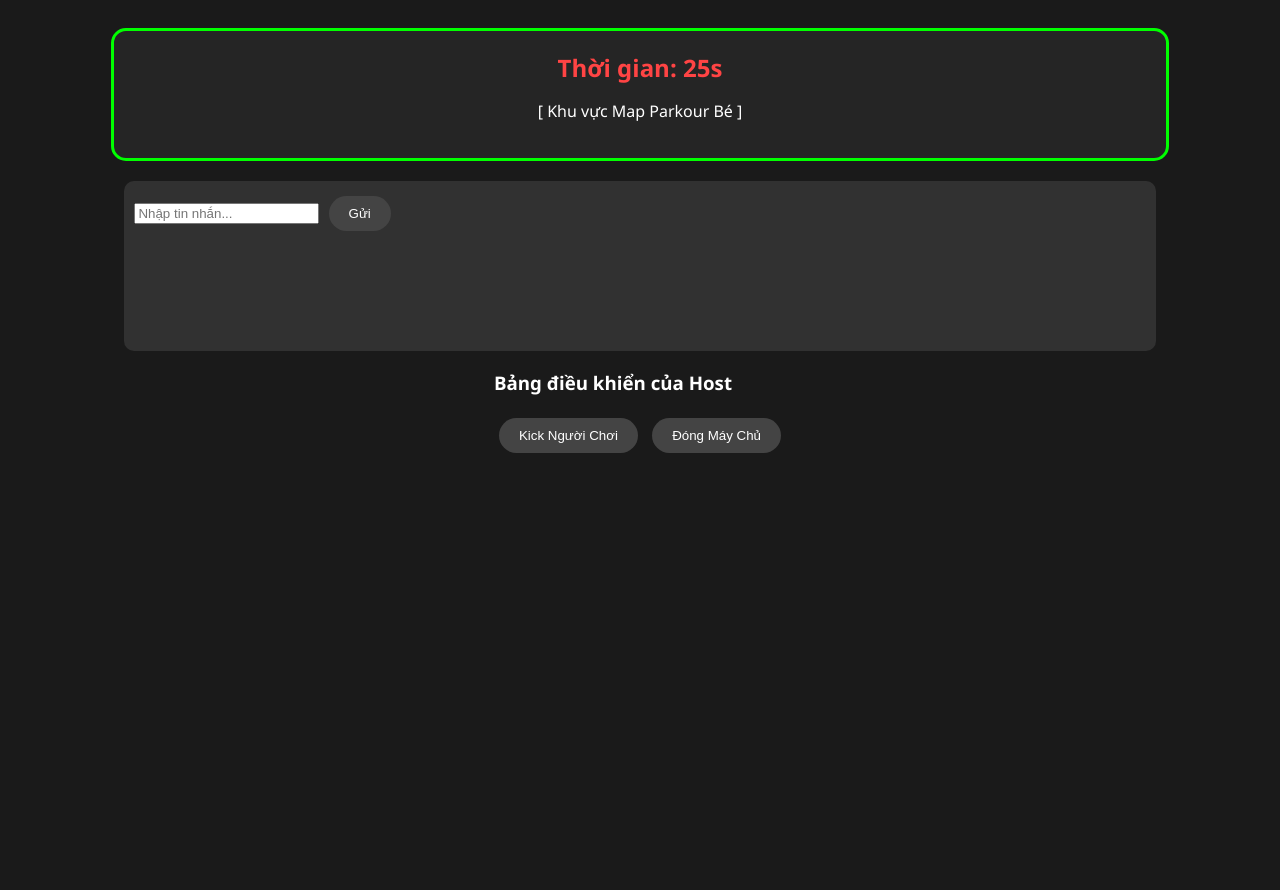
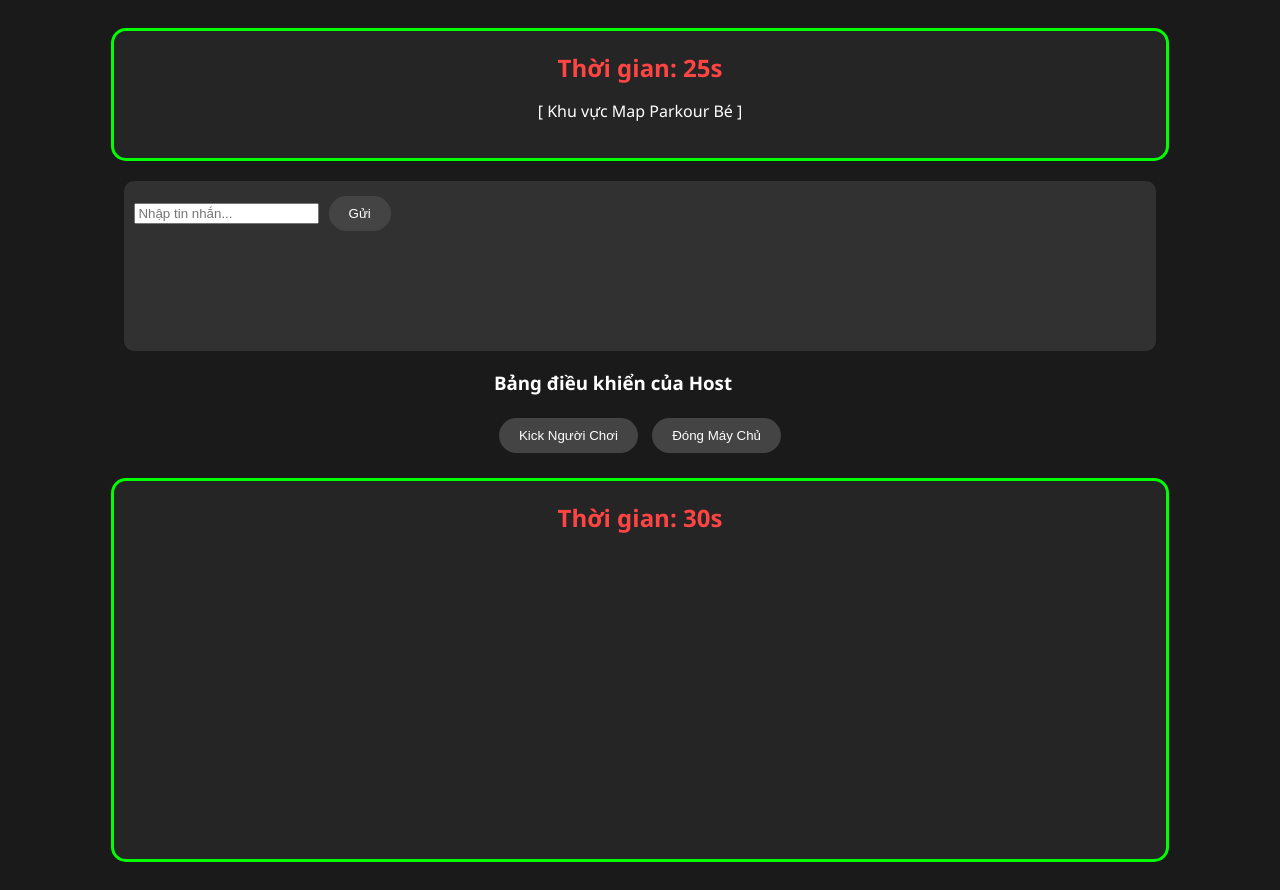
Before and after one commit to Robertpham912/Unlimited-Time-Testing-Phase-, a plain HTML site: page index.html in a window 1280 px wide. Before the commit the page ends 800 px from the top, so only its background shows below. Drawn offline with Linux system fonts and the light colour scheme.

Commit message:
Add game container and timer display to index.html

```diff
--- a/index.html
+++ b/index.html
@@ -34,5 +34,10 @@
     </div>
 
     <script src="script.js"></script>
+    <div id="game-container">
+    <div id="timer-display">Thời gian: <span id="time">30</span>s</div>
+    <canvas id="gameCanvas" width="400" height="300"></canvas>
+</div>
+
 </body>
 </html>
```
